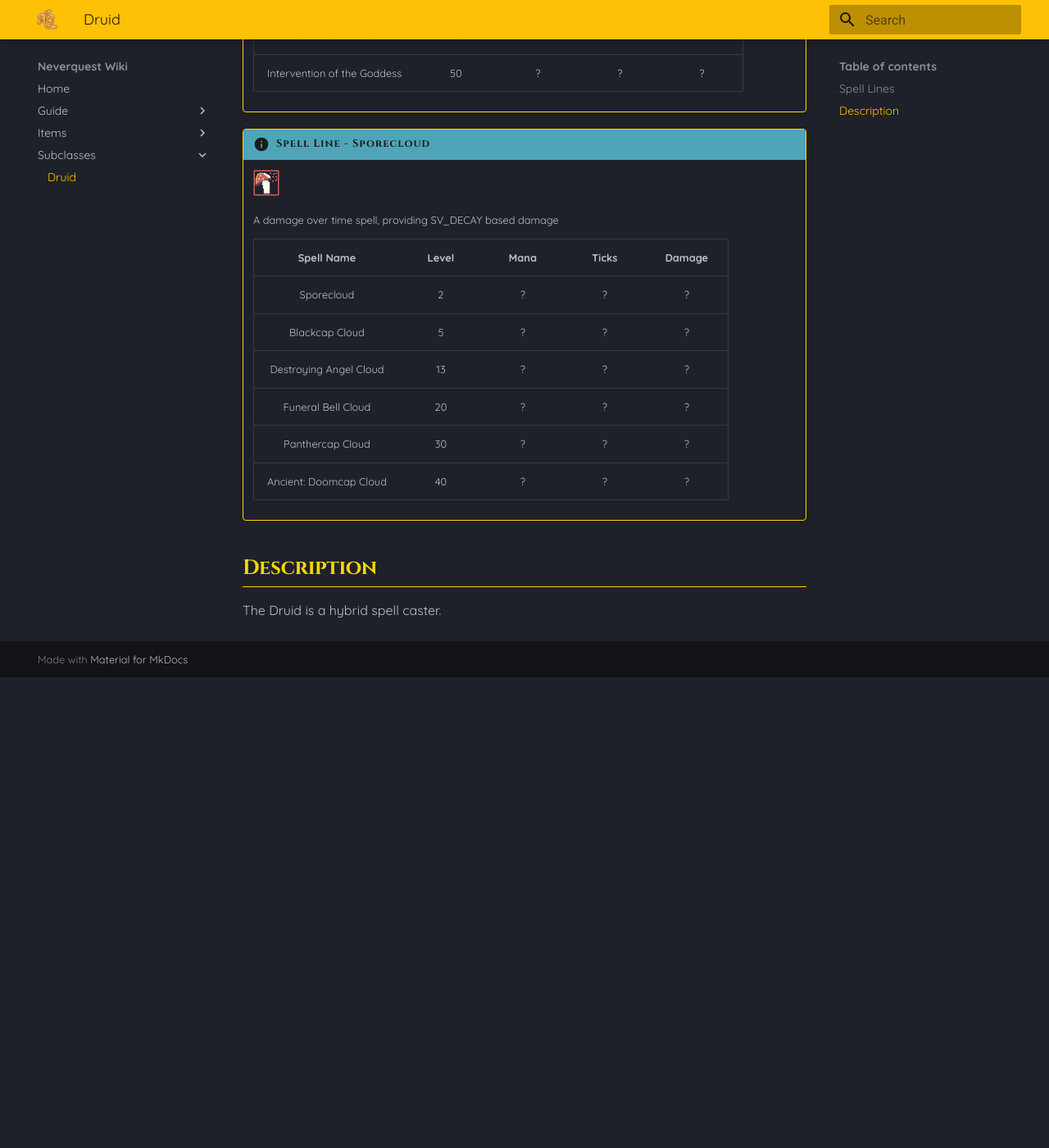
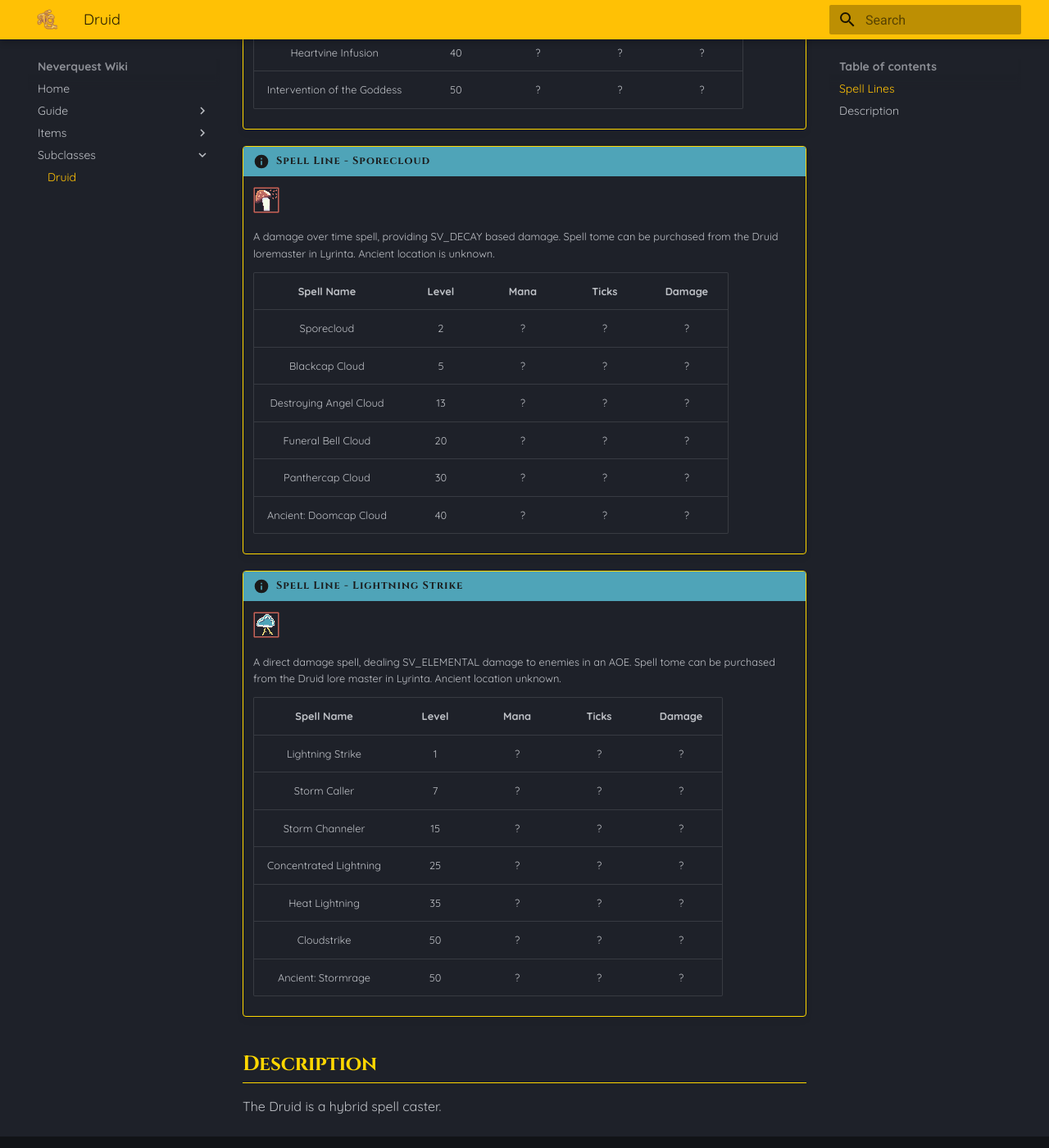
Before and after one commit to NeverQuest-Ben/NeverQuest, an MkDocs documentation site: the page built from docs/mechanics/subclass_Druid.md, in a window 1280 px wide and 1400 px high, scrolled down 1792 px. Shown: the whole window at 82% size. Built offline with MkDocs 1.6.1 and Material for MkDocs 9.7.7, drawn with Linux system fonts in a browser that asks for light colours; before the commit the page ends 2618 px from its top, so only the background shows below that; some of the changed text lies outside the part shown.

Commit message:
Update subclass_Druid.md

```diff
--- a/docs/mechanics/subclass_Druid.md
+++ b/docs/mechanics/subclass_Druid.md
@@ -30,7 +30,7 @@
 
     ![Vinelash](../gameAssets/VinelashIcon_Single.png){: style="image-rendering: pixelated; width: 32px;" }
 
-    A debuff spell, that slows enemy movement in an area of effect.  One of the starting spells for the Fey Faction.
+    A debuff spell, that slows enemy movement in an area of effect.  One of the starting spells for the Fey Faction.  Spell tome can be purchased from the Druid Lore Master in Lyrinta.
 
     | Spell Name | Level | Mana | Ticks | Damage |
     | :---: | :---: | :---: | :---: | :---: |
@@ -59,7 +59,7 @@
 
     ![Sporecloud](../gameAssets/druidSpellSingles02.png){: style="image-rendering: pixelated; width: 32px;" }
 
-    A damage over time spell, providing SV_DECAY based damage
+    A damage over time spell, providing SV_DECAY based damage.  Spell tome can be purchased from the Druid loremaster in Lyrinta.  Ancient location is unknown.
 
     | Spell Name | Level | Mana | Ticks | Damage |
     | :---: | :---: | :---: | :---: | :---: |
@@ -70,5 +70,21 @@
     | Panthercap Cloud | 30 | ? | ? | ? | ? |
     | Ancient: Doomcap Cloud | 40 | ? | ? | ? | ? |
 
+!!! info "Spell Line - Lightning Strike "
+
+    ![Lightning Strike](../gameAssets/druidSpellSingles06.png){: style="image-rendering: pixelated; width: 32px;" }
+
+    A direct damage spell, dealing SV_ELEMENTAL damage to enemies in an AOE.  Spell tome can be purchased from the Druid lore master in Lyrinta.  Ancient location unknown.
+
+    | Spell Name | Level | Mana | Ticks | Damage |
+    | :---: | :---: | :---: | :---: | :---: |
+    | Lightning Strike | 1 | ? | ? | ? | ? |
+    | Storm Caller | 7 | ? | ? | ? | ? |
+    | Storm Channeler | 15 | ? | ? | ? | ? |
+    | Concentrated Lightning | 25 | ? | ? | ? | ? |
+    | Heat Lightning | 35 | ? | ? | ? | ? |
+    | Cloudstrike| 50 | ? | ? | ? | ? |
+    | Ancient: Stormrage | 50 | ? | ? | ? | ? |
+
 ## Description
 The Druid is a hybrid spell caster.
```
